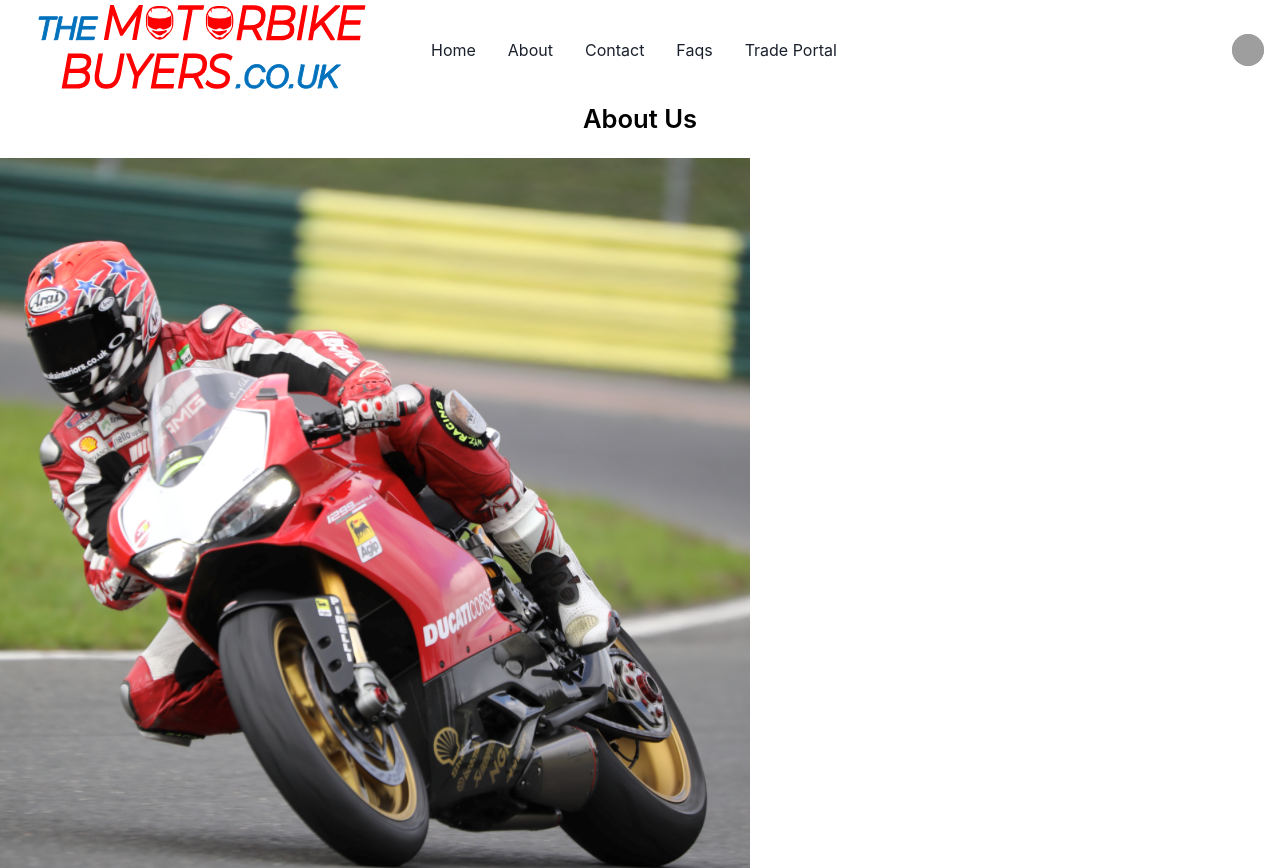
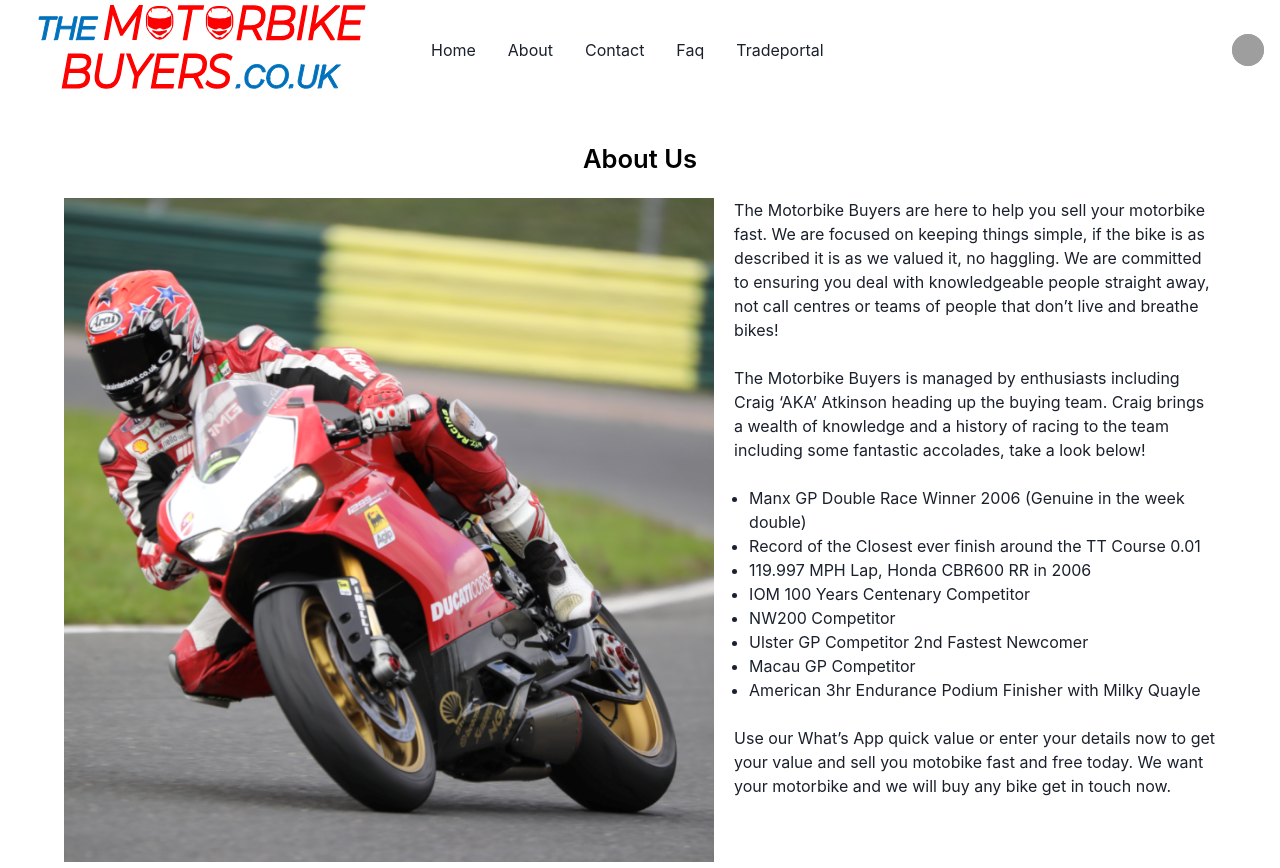
Before and after one commit to ABaker14791/Motorbikebuyers-next, a Next.js app: page /about in a window 1280 px wide. Shown: the top 868 px of the page. Built offline with nearby package versions, Linux system fonts and the light colour scheme; grey boxes are pictures that could not be loaded.

Commit message:
links now working! about page complete

```diff
--- a/components/NavBar.js
+++ b/components/NavBar.js
@@ -19,7 +19,7 @@ import { HamburgerIcon, CloseIcon } from "@chakra-ui/icons";
 import Logo from "../assets/images/mbuyers_curves_final.svg";
 import Image from "next/image";
 
-const Links = ["home", "about", "contact", "faqs", "trade portal"];
+const Links = ["home", "about", "contact", "faq", "tradeportal"];
 
 const NavLink = ({ children }) => (
   <Link
--- a/pages/about.js
+++ b/pages/about.js
@@ -25,21 +25,35 @@ const about = () => {
       <NavBar />
       <div className={Styles.Title}>About Us</div>
       <div className={Styles.Content}>
-        <Image src={RidingPhoto} />
+        <Image src={RidingPhoto} className={Styles.AboutImg} />
         <div className={Styles.AboutText}>
           The Motorbike Buyers are here to help you sell your motorbike fast. We
           are focused on keeping things simple, if the bike is as described it
           is as we valued it, no haggling. We are committed to ensuring you deal
           with knowledgeable people straight away, not call centres or teams of
-          people that don’t live and breathe bikes! The Motorbike Buyers is
-          managed by enthusiasts including Craig ‘AKA’ Atkinson heading up the
-          buying team. Craig brings a wealth of knowledge and a history of
-          racing to the team including some fantastic accolades, take a look
-          below! Manx GP Double Race Winner 2006 (Genuine in the week double)
-          Record of the Closest ever finish around the TT Course 0.01 119.997
-          MPH Lap, Honda CBR600 RR in 2006 IOM 100 Years Centenary Competitor
-          NW200 Competitor Ulster GP Competitor 2nd Fastest Newcomer Macau GP
-          Competitor American 3hr Endurance Podium Finisher with Milky Quayle
+          people that don’t live and breathe bikes! <br />
+          <br />
+          The Motorbike Buyers is managed by enthusiasts including Craig ‘AKA’
+          Atkinson heading up the buying team. Craig brings a wealth of
+          knowledge and a history of racing to the team including some fantastic
+          accolades, take a look below!
+          <br />
+          <br />
+          <ul>
+            <li>
+              Manx GP Double Race Winner 2006 (Genuine in the week double)
+            </li>
+            <li>
+              Record of the Closest ever finish around the TT Course 0.01{" "}
+            </li>
+            <li>119.997 MPH Lap, Honda CBR600 RR in 2006 </li>
+            <li>IOM 100 Years Centenary Competitor</li>
+            <li>NW200 Competitor </li>
+            <li>Ulster GP Competitor 2nd Fastest Newcomer </li>
+            <li>Macau GP Competitor </li>
+            <li>American 3hr Endurance Podium Finisher with Milky Quayle</li>
+          </ul>
+          <br />
           Use our What’s App quick value or enter your details now to get your
           value and sell you motobike fast and free today. We want your
           motorbike and we will buy any bike get in touch now.
--- a/pages/contact.js
+++ b/pages/contact.js
@@ -1,5 +1,5 @@
-import React from "react";
 import Head from "next/head";
+import NavBar from "../components/NavBar";
 
 const contact = () => {
   return (
@@ -16,7 +16,8 @@ const contact = () => {
           crossOrigin=""
         />
       </Head>
-      contact
+      <NavBar />
+      <h1>Contact</h1>
     </div>
   );
 };
--- a/styles/About.module.css
+++ b/styles/About.module.css
@@ -1,7 +1,32 @@
+.Container {
+  width: 90%;
+}
+
 .Title {
   text-align: center;
+  margin-top: 40px;
   color: #000;
   font-size: 1.6rem;
   font-weight: 600;
   padding-bottom: 20px;
 }
+
+.Content {
+  display: flex;
+  width: 90%;
+  margin: auto;
+}
+
+.AboutImg {
+  width: 50%;
+  padding-right: 20px;
+}
+
+.AboutText {
+  width: 50%;
+  padding-left: 20px;
+}
+
+.AboutText li {
+  margin-left: 15px;
+}
--- a/styles/HowWeWork.module.css
+++ b/styles/HowWeWork.module.css
@@ -15,7 +15,8 @@
   justify-content: center;
   align-items: center;
   text-align: center;
-  width: 100%;
+  width: 90%;
+  margin: auto;
 }
 
 .IconItem {
--- a/styles/Regform.module.css
+++ b/styles/Regform.module.css
@@ -5,7 +5,7 @@
   justify-content: center;
   max-width: 90%;
   text-align: center;
-  margin: auto;
+  margin: 40px auto;
 }
 
 .regform {
```
Also changed, not shown: pages/faq.js (+7 -1 lines), pages/tradeportal.js (+7 -1 lines), public/vercel.svg (deleted).
